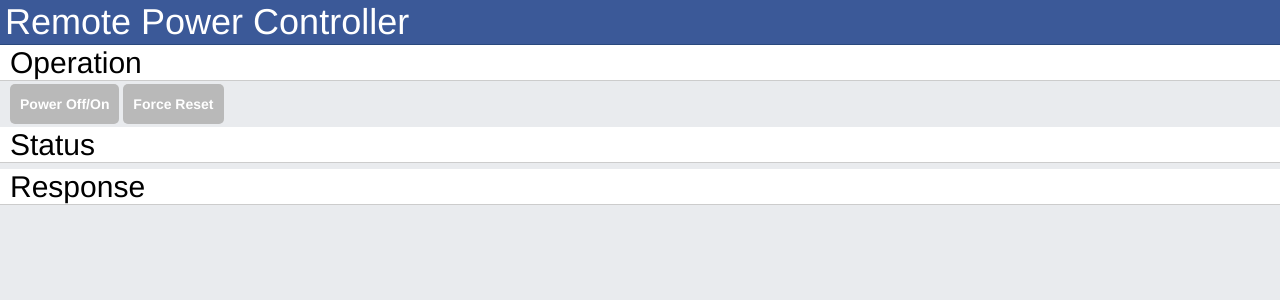
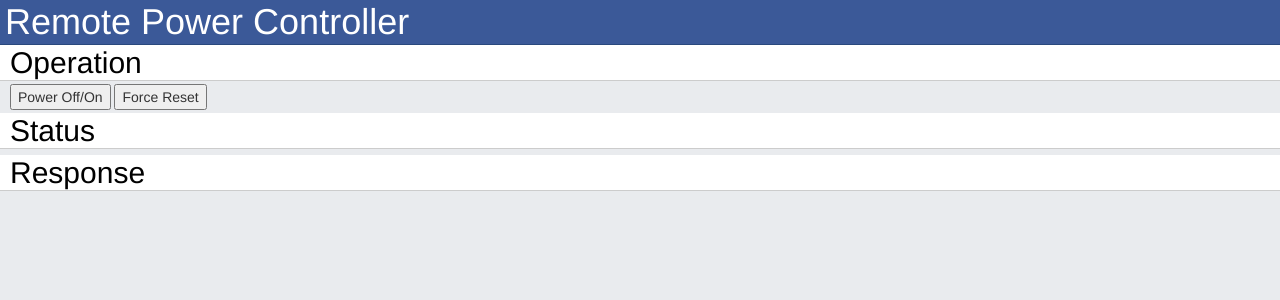
Before and after one commit to dodo5522/rpwc, a Flask app: template templates/index.html in a window 1280 px wide. Shown: the top 300 px of the page. Run offline with Flask 2, Linux system fonts and the light colour scheme; the template is opened without the code that fills it, so the values that code supplies are empty; some libraries are stand-ins or nearby versions.

Commit message:
不要なCSS削除

```diff
--- a/static/mine/css/simple.css
+++ b/static/mine/css/simple.css
@@ -25,18 +25,3 @@ p {
   margin: 0;
   font-size: 1em;
 }
-
-button:hover {
-}
-
-button {
-  padding: 10px;
-  color: white;
-  font-weight: bold;
-  font-size: 1em;
-  background-color: #B9B9B9;
-  border: none;
-  border-radius: 5px;
-  -webkit-border-radius: 5px;
-  -moz-border-radius: 5px;
-}
```
